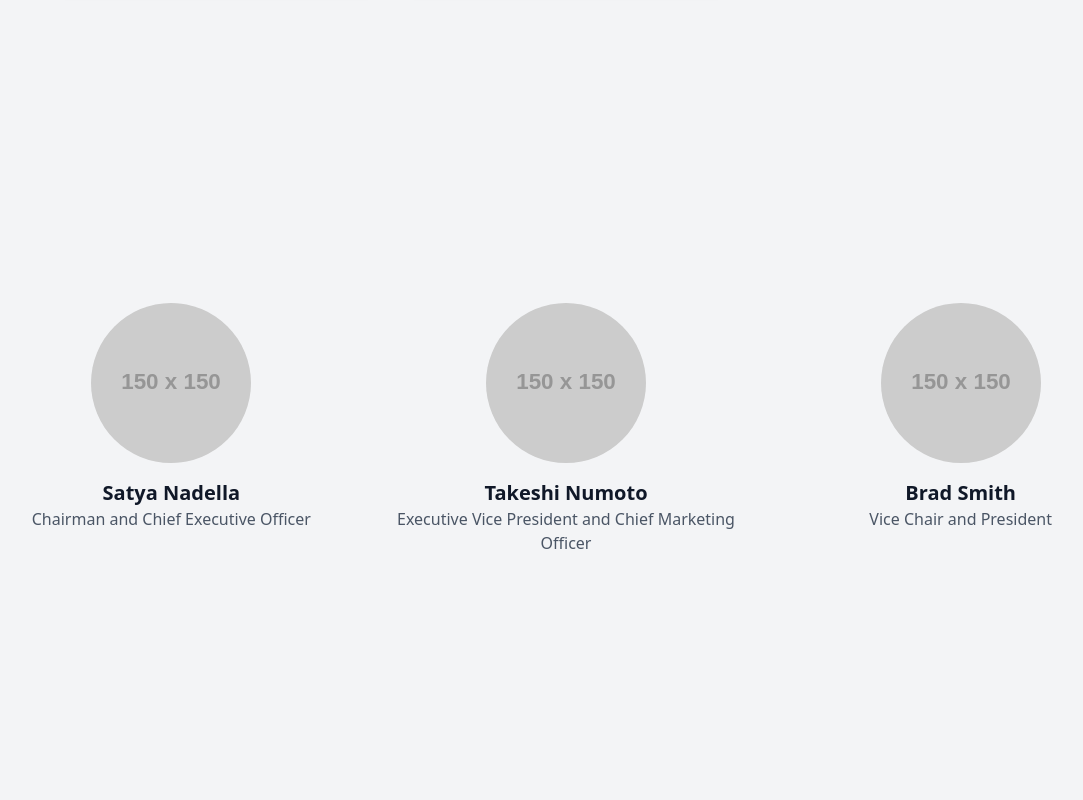
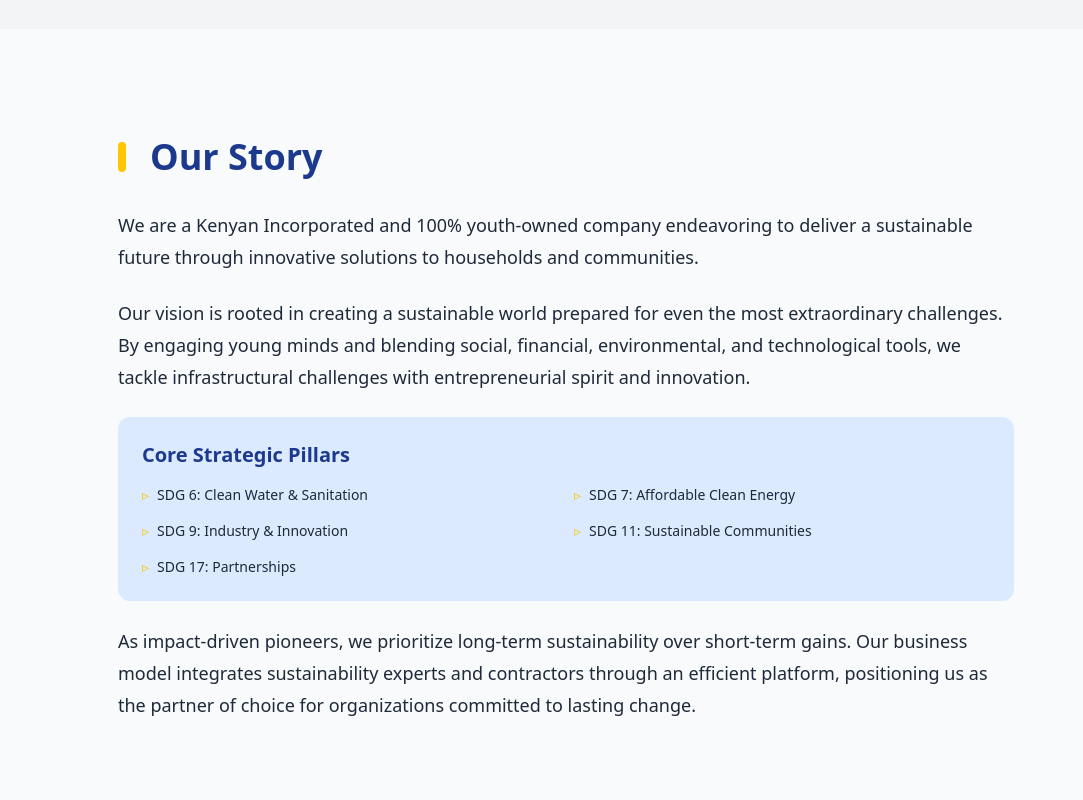
Before and after one commit to uncle12genius/Sus-Recomm, a React (Vite) app: page / in a window 1280 px wide. Shown: the part 3020-3820 px from the top of the page, without its empty margins (74-1157 px from the left). Built offline with nearby package versions, Linux system fonts and the light colour scheme.

Commit message:
added pages

```diff
--- a/package.json
+++ b/package.json
@@ -15,6 +15,7 @@
     "lucide-react": "^0.476.0",
     "react": "^19.0.0",
     "react-dom": "^19.0.0",
+    "react-intersection-observer": "^9.15.1",
     "tailwindcss": "^4.0.9"
   },
   "devDependencies": {
--- a/src/App.jsx
+++ b/src/App.jsx
@@ -4,6 +4,7 @@
 import About from './pages/About'
 import Values from './pages/Values'
 import OurTeam from './pages/OurTeam'
+import Story from './pages/Story'
 
 const App = () => {
   return (
@@ -12,6 +13,7 @@
       <Home/>
       <About/>
       <Values/>
+      <Story/>
       <OurTeam/>
     </div>
   )
--- a/src/pages/OurTeam.jsx
+++ b/src/pages/OurTeam.jsx
@@ -3,12 +3,12 @@
 const OurTeam = () => {
   const teamMembers = [
     {
-      name: "Satya Nadella",
+      name: "James Ayako Ondiege",
       title: "Chairman and Chief Executive Officer",
       image: "",
     },
     {
-      name: "Takeshi Numoto",
+      name: "Florence Njoki",
       title: "Executive Vice President and Chief Marketing Officer",
       image: "",
     },
--- /dev/null
+++ b/src/pages/Story.jsx
@@ -0,0 +1,60 @@
+import React from "react";
+import { useInView } from 'react-intersection-observer';
+
+const Story = () => {
+  const { ref, inView } = useInView({
+    triggerOnce: true,
+    threshold: 0.1,
+  });
+
+  return (
+    <section
+      id="story"
+      ref={ref}
+      className="relative flex items-center justify-center min-h-screen bg-gray-50 px-4 py-16 md:py-24"
+      aria-label="Our Story"
+    >
+      <div className={`max-w-4xl w-full transition-opacity duration-700 ease-in-out ${
+        inView ? "opacity-100 translate-y-0" : "opacity-0 translate-y-10"
+      }`}>
+        <header className="mb-8">
+          <h1 className="text-3xl md:text-4xl font-bold mb-4 relative pl-8 text-blue-900">
+            <div className="absolute left-0 top-1/2 w-2 h-3/4 bg-yellow-400 transform -translate-y-1/2 rounded-full"
+                aria-hidden="true" />
+            Our Story
+          </h1>
+        </header>
+
+        <div className="space-y-6 text-base md:text-lg leading-relaxed md:leading-8 text-gray-800">
+          <p>
+            We are a Kenyan Incorporated and 100% youth-owned company endeavoring to deliver a sustainable future through innovative solutions to households and communities.
+          </p>
+
+          <p>
+            Our vision is rooted in creating a sustainable world prepared for even the most extraordinary challenges. By engaging young minds and blending social, financial, environmental, and technological tools, we tackle infrastructural challenges with entrepreneurial spirit and innovation.
+          </p>
+
+          <div className="bg-blue-100 p-6 rounded-xl">
+            <h2 className="text-xl font-semibold mb-4 text-blue-900">Core Strategic Pillars</h2>
+            <ul className="grid grid-cols-1 md:grid-cols-2 gap-4 text-sm">
+              {['SDG 6: Clean Water & Sanitation', 'SDG 7: Affordable Clean Energy',
+                'SDG 9: Industry & Innovation', 'SDG 11: Sustainable Communities',
+                'SDG 17: Partnerships'].map((sdg) => (
+                <li key={sdg} className="flex items-center">
+                  <span className="text-yellow-400 mr-2">▹</span>
+                  {sdg}
+                </li>
+              ))}
+            </ul>
+          </div>
+
+          <p>
+            As impact-driven pioneers, we prioritize long-term sustainability over short-term gains. Our business model integrates sustainability experts and contractors through an efficient platform, positioning us as the partner of choice for organizations committed to lasting change.
+          </p>
+        </div>
+      </div>
+    </section>
+  );
+};
+
+export default Story;
```
Also changed, not shown: src/components/Footer.jsx (added), 1 other file (tests, documents, lock files or other folders).
